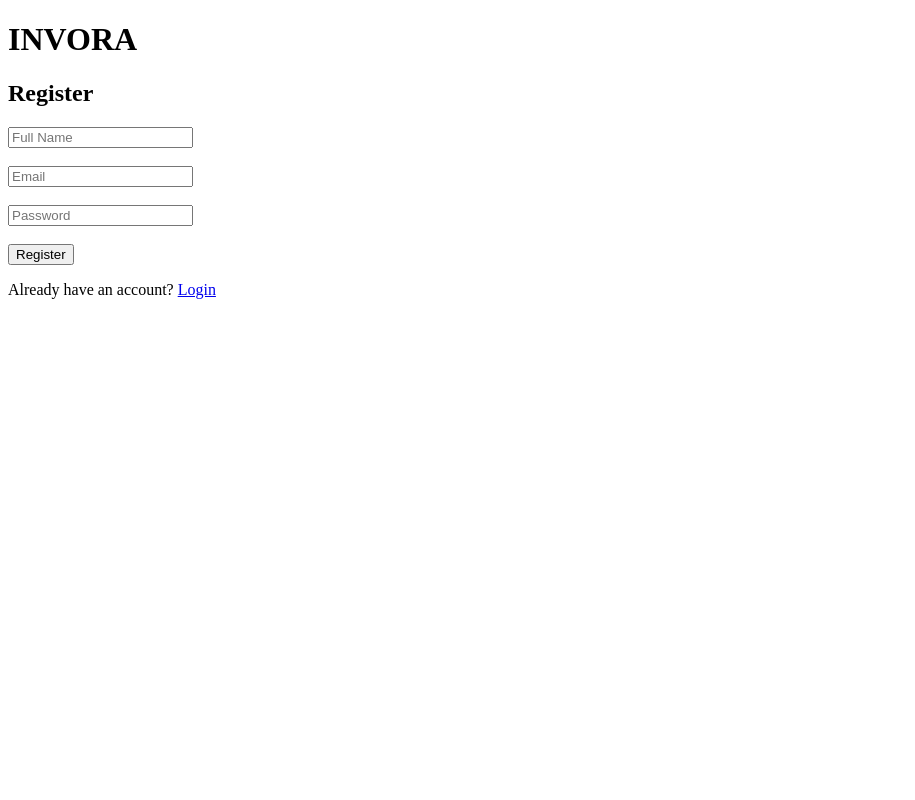
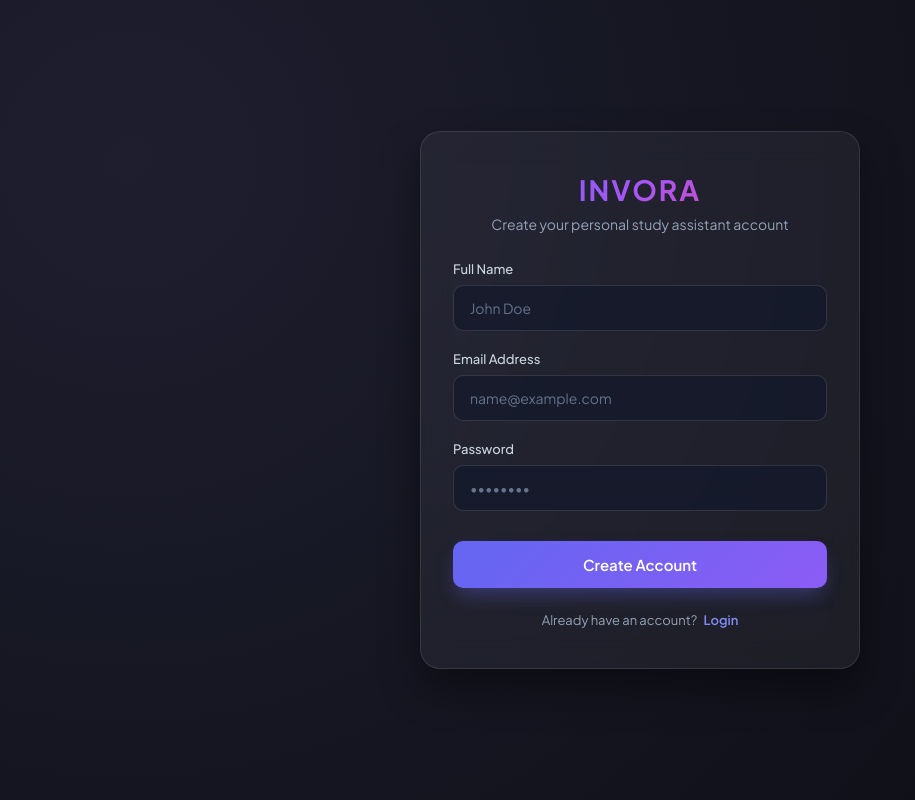
Before and after one commit to gagan137g/INVORA, a Flask app: page /register in a window 1280 px wide. Shown: the whole page, without its empty margins (0-915 px from the left). Run offline with Flask 3, Linux system fonts and the light colour scheme.

Commit message:
Update register page design

```diff
--- a/templates/register.html
+++ b/templates/register.html
@@ -1,25 +1,201 @@
 <!DOCTYPE html>
-<html>
+<html lang="en">
 <head>
+    <meta charset="UTF-8">
+    <meta name="viewport" content="width=device-width, initial-scale=1.0">
     <title>INVORA - Register</title>
+    <!-- Google Font -->
+    <link href="https://fonts.googleapis.com/css2?family=Plus+Jakarta+Sans:wght@400;500;600;700&display=swap" rel="stylesheet">
+    <style>
+        * {
+            box-sizing: border-box;
+            margin: 0;
+            padding: 0;
+            font-family: 'Plus Jakarta Sans', sans-serif;
+        }
+
+        body {
+            min-height: 100vh;
+            display: flex;
+            align-items: center;
+            justify-content: center;
+            background: radial-gradient(circle at 10% 20%, #1e1e2f 0%, #0d0e15 90%);
+            padding: 20px;
+            color: #ffffff;
+        }
+
+        .auth-container {
+            width: 100%;
+            max-width: 440px;
+            background: rgba(255, 255, 255, 0.05);
+            border: 1px solid rgba(255, 255, 255, 0.1);
+            backdrop-filter: blur(16px);
+            -webkit-backdrop-filter: blur(16px);
+            border-radius: 20px;
+            padding: 40px 32px;
+            box-shadow: 0 20px 40px rgba(0, 0, 0, 0.4);
+        }
+
+        .brand-header {
+            text-align: center;
+            margin-bottom: 28px;
+        }
+
+        .brand-header h1 {
+            font-size: 28px;
+            font-weight: 700;
+            letter-spacing: 2px;
+            background: linear-gradient(135deg, #6366f1 0%, #a855f7 50%, #ec4899 100%);
+            -webkit-background-clip: text;
+            background-clip: text;
+            -webkit-text-fill-color: transparent;
+            margin-bottom: 8px;
+        }
+
+        .brand-header p {
+            font-size: 14px;
+            color: #94a3b8;
+        }
+
+        .form-group {
+            margin-bottom: 20px;
+        }
+
+        .form-group label {
+            display: block;
+            font-size: 13px;
+            font-weight: 500;
+            color: #cbd5e1;
+            margin-bottom: 8px;
+        }
+
+        .input-wrapper {
+            position: relative;
+        }
+
+        .input-wrapper input {
+            width: 100%;
+            padding: 13px 16px;
+            background: rgba(15, 23, 42, 0.6);
+            border: 1px solid rgba(255, 255, 255, 0.12);
+            border-radius: 10px;
+            color: #f8fafc;
+            font-size: 14px;
+            transition: all 0.2s ease;
+            outline: none;
+        }
+
+        .input-wrapper input:focus {
+            border-color: #818cf8;
+            box-shadow: 0 0 0 3px rgba(99, 102, 241, 0.2);
+            background: rgba(15, 23, 42, 0.85);
+        }
+
+        .input-wrapper input::placeholder {
+            color: #64748b;
+        }
+
+        .btn-submit {
+            width: 100%;
+            padding: 14px;
+            background: linear-gradient(135deg, #6366f1, #8b5cf6);
+            color: #ffffff;
+            border: none;
+            border-radius: 10px;
+            font-size: 15px;
+            font-weight: 600;
+            cursor: pointer;
+            transition: transform 0.15s ease, box-shadow 0.2s ease;
+            margin-top: 10px;
+            box-shadow: 0 10px 20px -5px rgba(99, 102, 241, 0.4);
+        }
+
+        .btn-submit:hover {
+            transform: translateY(-1px);
+            box-shadow: 0 14px 24px -5px rgba(99, 102, 241, 0.5);
+        }
+
+        .btn-submit:active {
+            transform: translateY(0);
+        }
+
+        .auth-footer {
+            margin-top: 24px;
+            text-align: center;
+            font-size: 13px;
+            color: #94a3b8;
+        }
+
+        .auth-footer a {
+            color: #818cf8;
+            text-decoration: none;
+            font-weight: 600;
+            margin-left: 4px;
+            transition: color 0.15s;
+        }
+
+        .auth-footer a:hover {
+            color: #a5b4fc;
+            text-decoration: underline;
+        }
+
+        .alert {
+            padding: 10px 14px;
+            border-radius: 8px;
+            font-size: 13px;
+            margin-bottom: 18px;
+            background: rgba(239, 68, 68, 0.15);
+            border: 1px solid rgba(239, 68, 68, 0.3);
+            color: #fca5a5;
+        }
+    </style>
 </head>
 <body>
 
-<h1>INVORA</h1>
-<h2>Register</h2>
+    <div class="auth-container">
+        <div class="brand-header">
+            <h1>INVORA</h1>
+            <p>Create your personal study assistant account</p>
+        </div>
 
-<form method="POST" action="/register">
+        <!-- Displays flashed error messages if Flask passes them -->
+        {% with messages = get_flashed_messages() %}
+            {% if messages %}
+                {% for message in messages %}
+                    <div class="alert">{{ message }}</div>
+                {% endfor %}
+            {% endif %}
+        {% endwith %}
 
-    <input type="text" name="name" placeholder="Full Name" required><br><br>
+        <form action="/register" method="POST">
+            <div class="form-group">
+                <label for="name">Full Name</label>
+                <div class="input-wrapper">
+                    <input type="text" id="name" name="name" placeholder="John Doe" required autocomplete="name">
+                </div>
+            </div>
 
-    <input type="email" name="email" placeholder="Email" required><br><br>
+            <div class="form-group">
+                <label for="email">Email Address</label>
+                <div class="input-wrapper">
+                    <input type="email" id="email" name="email" placeholder="name@example.com" required autocomplete="email">
+                </div>
+            </div>
 
-    <input type="password" name="password" placeholder="Password" required><br><br>
+            <div class="form-group">
+                <label for="password">Password</label>
+                <div class="input-wrapper">
+                    <input type="password" id="password" name="password" placeholder="••••••••" required autocomplete="new-password">
+                </div>
+            </div>
 
-    <button type="submit">Register</button>
+            <button type="submit" class="btn-submit">Create Account</button>
+        </form>
 
-</form>
-<p>Already have an account? <a href="/">Login</a></p>
+        <div class="auth-footer">
+            Already have an account? <a href="/login">Login</a>
+        </div>
+    </div>
 
 </body>
 </html>
```
